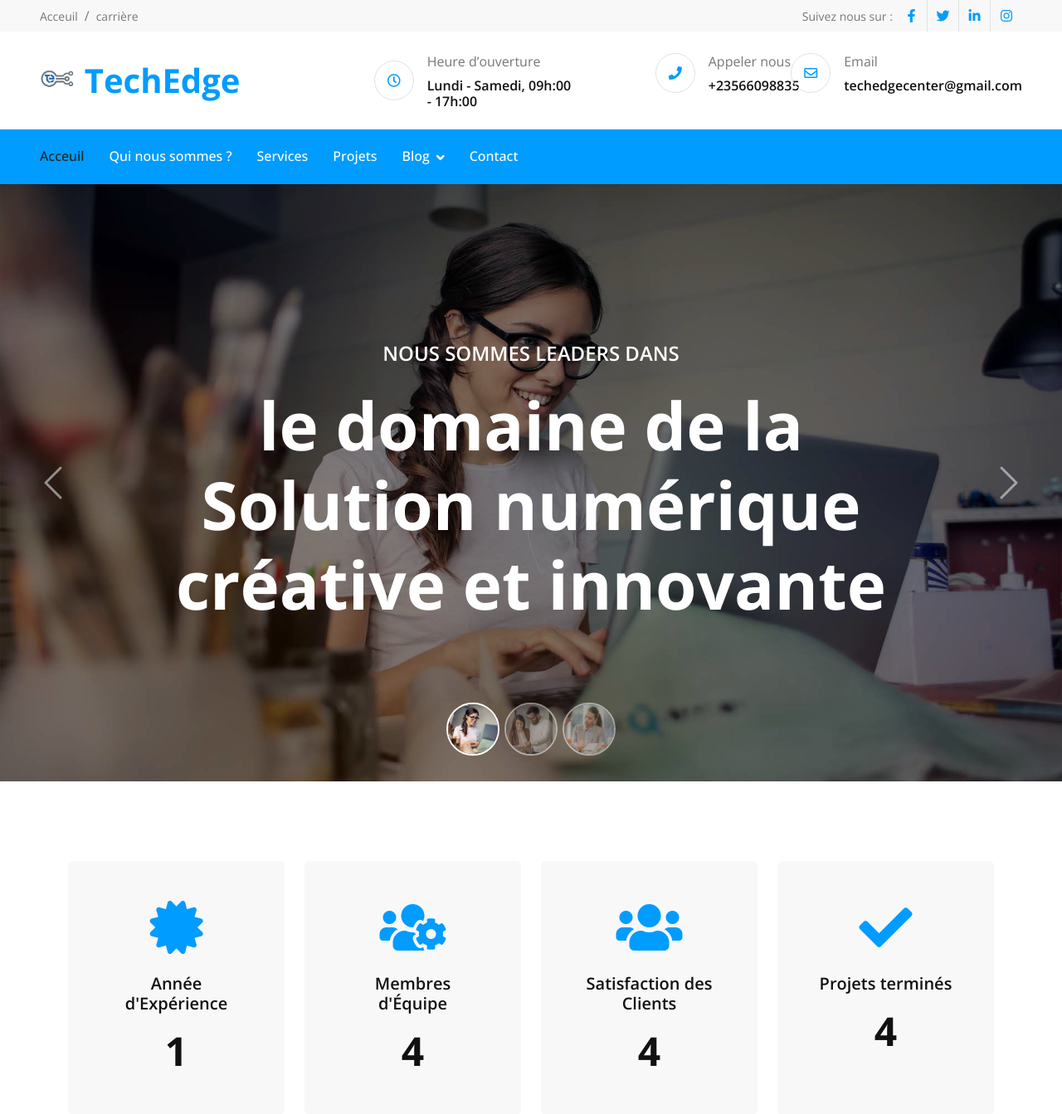
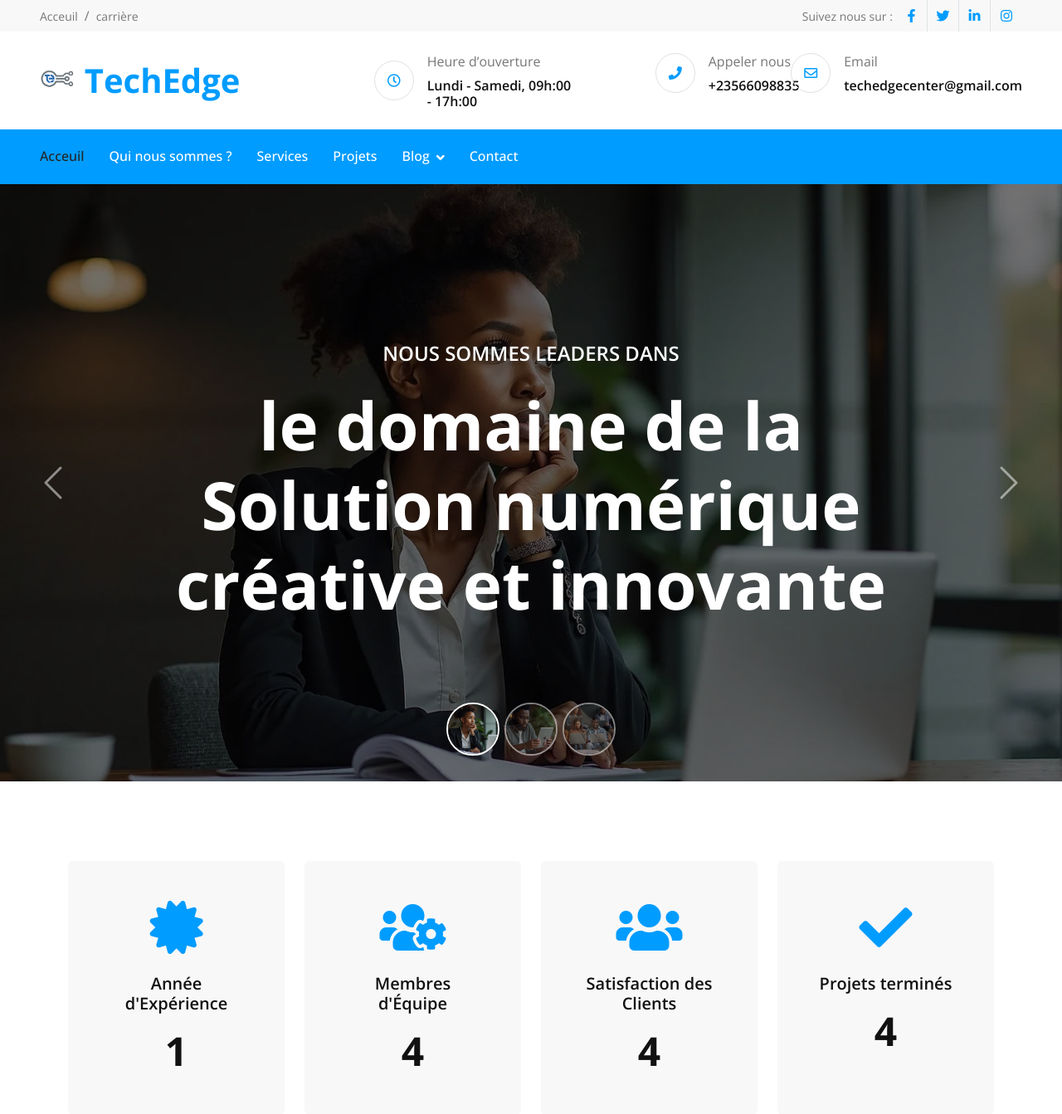
Before and after one commit to oumartom/techedgechad, a Django app: template techEdgeApp/templates/index.html in a window 1280 px wide. Shown: the top 1343 px of the page at 83% size. Run offline with Django 5.2, Linux system fonts and the light colour scheme; the template is opened without the code that fills it, so the values that code supplies are empty; parts of the project's set-up code (start-up, migrations or seed data) failed here and were passed over; some libraries are stand-ins or nearby versions.

Commit message:
modification recente apres le deploiement

```diff
--- a/techEdgeApp/templates/footer.html
+++ b/techEdgeApp/templates/footer.html
@@ -52,16 +52,14 @@
         </div>
     </div>
     <div class="container-fluid copyright">
-        <div class="container">
-            <div class="row">
-                <div class="col-md-6 text-center text-md-start mb-3 mb-md-0">
-                    &copy; <a href="#">TechEdge</a>, Tous droits réservés.
-                </div>
-                <div class="col-md-6 text-center text-md-end">
-                    Conçu par <a href="#">TechEdge</a>
-                </div>
+    <div class="container">
+        <div class="row">
+            <div class="col-12 text-center">
+                &copy; <a href="#">TechEdge</a>, Tous droits réservés.
             </div>
         </div>
     </div>
 </div>
+
+</div>
 <!-- Pied de page Fin -->
--- a/techEdgeApp/templates/index.html
+++ b/techEdgeApp/templates/index.html
@@ -16,18 +16,18 @@
         <div id="header-carousel" class="carousel slide" data-bs-ride="carousel">
             <div class="carousel-indicators">
                 <button type="button" data-bs-target="#header-carousel" data-bs-slide-to="0" class="active" aria-current="true" aria-label="Slide 1">
-                    <img class="img-fluid" src="{% static 'websiteTechEdge/img/carousel-1.jpg' %}" alt="Image">
+                    <img class="img-fluid" src="{% static 'websiteTechEdge/img/carousel.jpg' %}" alt="Image">
                 </button>
                 <button type="button" data-bs-target="#header-carousel" data-bs-slide-to="1" aria-label="Slide 2">
-                    <img class="img-fluid" src="{% static 'websiteTechEdge/img/carousel-2.jpg' %}" alt="Image">
+                    <img class="img-fluid" src="{% static 'websiteTechEdge/img/carousel1.jpg' %}" alt="Image">
                 </button>
                 <button type="button" data-bs-target="#header-carousel" data-bs-slide-to="2" aria-label="Slide 3">
-                    <img class="img-fluid" src="{% static 'websiteTechEdge/img/carousel-3.jpg' %}" alt="Image">
+                    <img class="img-fluid" src="{% static 'websiteTechEdge/img/carousel2.jpg' %}" alt="Image">
                 </button>
             </div>
             <div class="carousel-inner">
                 <div class="carousel-item active">
-                    <img class="w-100" src="{% static 'websiteTechEdge/img/carousel-1.jpg' %}" alt="Image">
+                    <img class="w-100" src="{% static 'websiteTechEdge/img/carousel.jpg' %}" alt="Image">
                     <div class="carousel-caption">
                         <div class="p-3" style="max-width: 900px;">
                             <h4 class="text-white text-uppercase mb-4 animated zoomIn">Nous sommes leaders dans</h4>
@@ -37,7 +37,7 @@
                     </div>
                 </div>
                 <div class="carousel-item">
-                    <img class="w-100" src="{% static 'websiteTechEdge/img/carousel-2.jpg' %}" alt="Image">
+                    <img class="w-100" src="{% static 'websiteTechEdge/img/carousel1.jpg' %}" alt="Image">
                     <div class="carousel-caption">
                         <div class="p-3" style="max-width: 900px;">
                             <h4 class="text-white text-uppercase mb-4 animated zoomIn">Nous sommes leaders dans</h4>
@@ -47,7 +47,7 @@
                     </div>
                 </div>
                 <div class="carousel-item">
-                    <img class="w-100" src="{% static 'websiteTechEdge/img/carousel-3.jpg' %}" alt="Image">
+                    <img class="w-100" src="{% static 'websiteTechEdge/img/carousel2.jpg' %}" alt="Image">
                     <div class="carousel-caption">
                         <div class="p-3" style="max-width: 900px;">
                             <h4 class="text-white text-uppercase mb-4 animated zoomIn">Nous sommes leaders dans</h4>
```
Also changed, not shown: static/websiteTechEdge/img/carousel.jpg (added), static/websiteTechEdge/img/carousel1.jpg (added), static/websiteTechEdge/img/carousel2.jpg (added), static/websiteTechEdge/img/carousel3.jpg (added), static/websiteTechEdge/img/carousel4.jpg (added), techEdgeWebSite/static/websiteTechEdge/img/carousel.jpg (added), techEdgeWebSite/static/websiteTechEdge/img/carousel1.jpg (added), techEdgeWebSite/static/websiteTechEdge/img/carousel2.jpg (added), techEdgeWebSite/static/websiteTechEdge/img/carousel3.jpg (added), techEdgeWebSite/static/websiteTechEdge/img/carousel4.jpg (added).
